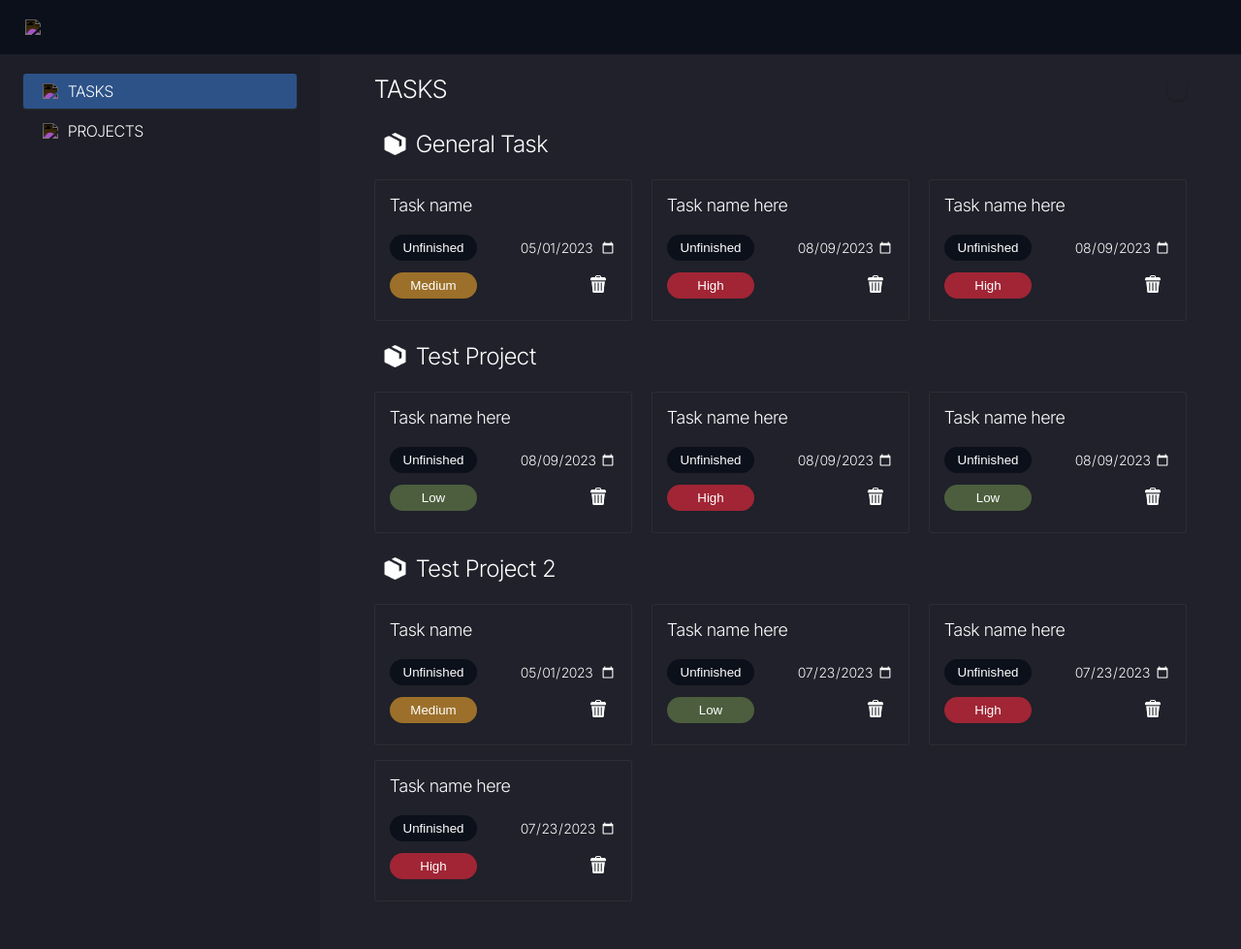
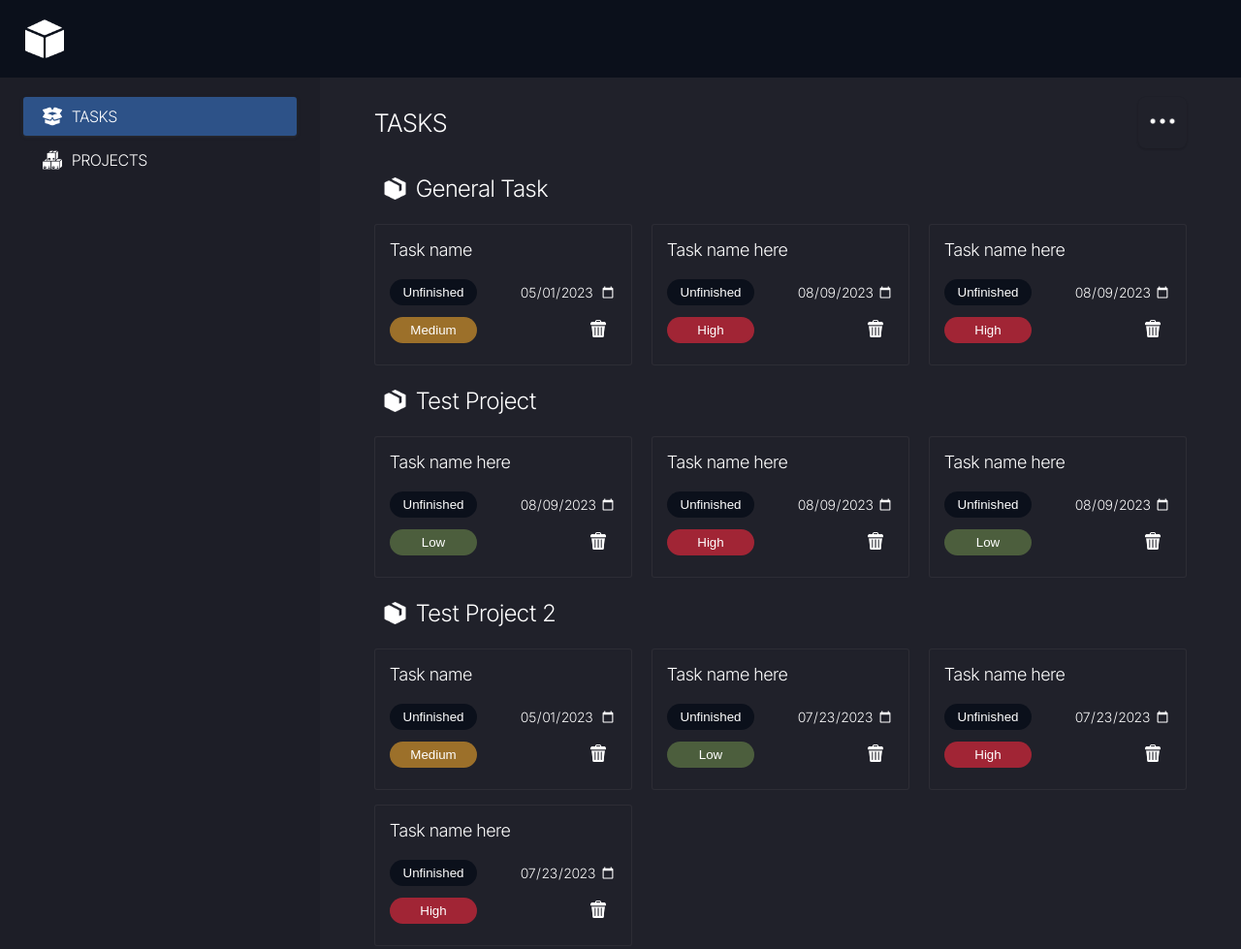
Before and after one commit to pj-pj-pj/todo, a plain HTML site: page index.html in a window 1280 px wide. Shown: the top 979 px of the page at 97% size. Drawn offline with Linux system fonts and the light colour scheme.

Commit message:
fix assets

```diff
--- a/index.html
+++ b/index.html
@@ -3,37 +3,37 @@
   <head>
     <meta charset="UTF-8" />
     <meta http-equiv="X-UA-Compatible" content="IE=edge" />
-    <link rel="icon" href="/src/assets/logo.png" type="image/x-icon" />
+    <link rel="icon" href="./assets/logo.png" type="image/x-icon" />
     <meta name="viewport" content="width=device-width, initial-scale=1.0" />
     <title>todo</title>
   </head>
   <body>
     <header>
-      <img src="../src/assets/logo.png" />
+      <img src="./assets/logo.png" />
       <button class="options btn">
-        <img src="/src/assets/menu.png" />
+        <img src="./assets/menu.png" />
       </button>
     </header>
     <main>
       <nav class="visible">
         <div id="tasks" class="tab active">
-          <img src="/src/assets/tasks.png" />
+          <img src="./assets/tasks.png" />
           <p>TASKS</p>
         </div>
         <div id="proj" class="tab">
-          <img src="/src/assets/projects.png" />
+          <img src="./assets/projects.png" />
           <p>PROJECTS</p>
         </div>
       </nav>
       <section>
         <div id="content-header">
           <button id="back-btn">
-            <img src="/src/assets/back.png" alt="" />
+            <img src="./assets/back.png" alt="" />
             <span class="backbtn-text">PROJECTS</span>
           </button>
           <p class="title"></p>
           <button class="taskoption-btn btn">
-            <img src="/src/assets/option.png" alt="" />
+            <img src="./assets/option.png" alt="" />
           </button>
         </div>
         <div class="task-menu">
```
Also changed, not shown: assets/back.png (added), assets/check.png (added), assets/delete.png (added), assets/logo.png (added), assets/menu.png (added), assets/option.png (added), assets/proj.png (added), assets/projects.png (added), assets/tasks.png (added).
